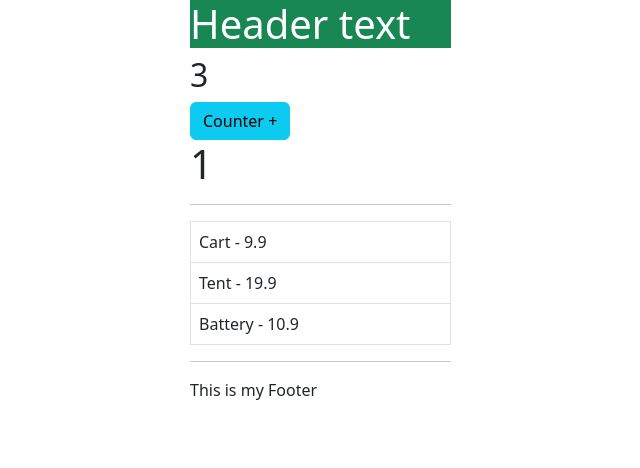
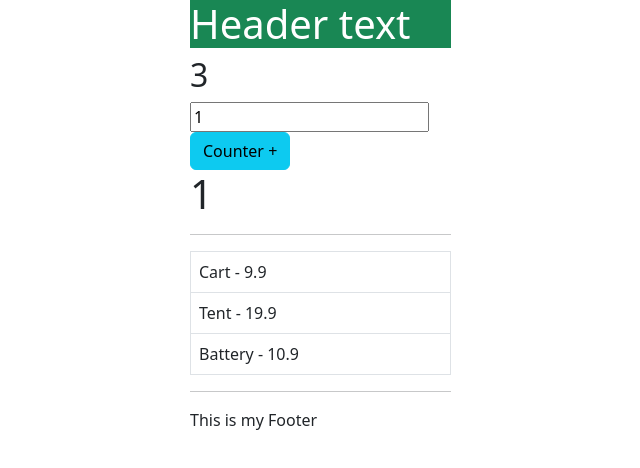
Before and after one commit to ranerlich7/react_initial, a React (Create React App) app: page / in a window 1280 px wide. Shown: the top 468 px of the page, without its empty margins (177-817 px from the left). Built offline with nearby package versions, Linux system fonts and the light colour scheme.

Commit message:
added number as input to button

```diff
--- a/src/components/Button.js
+++ b/src/components/Button.js
@@ -2,9 +2,11 @@ import React, { useState } from "react";
 
 function Button() {
   const [counter, setCounter] = useState(1);
+  const [number1, setNumber1] = useState(1);
   return (
     <>
-      <button className="btn btn-info" onClick={() => setCounter(counter + 1)}>
+      <input value={number1} onChange={(e) => setNumber1(Number(e.target.value))} />
+      <button className="btn btn-info" onClick={() => setCounter(counter + number1)}>
         Counter +
       </button>
       <h1>{counter}</h1>
```
